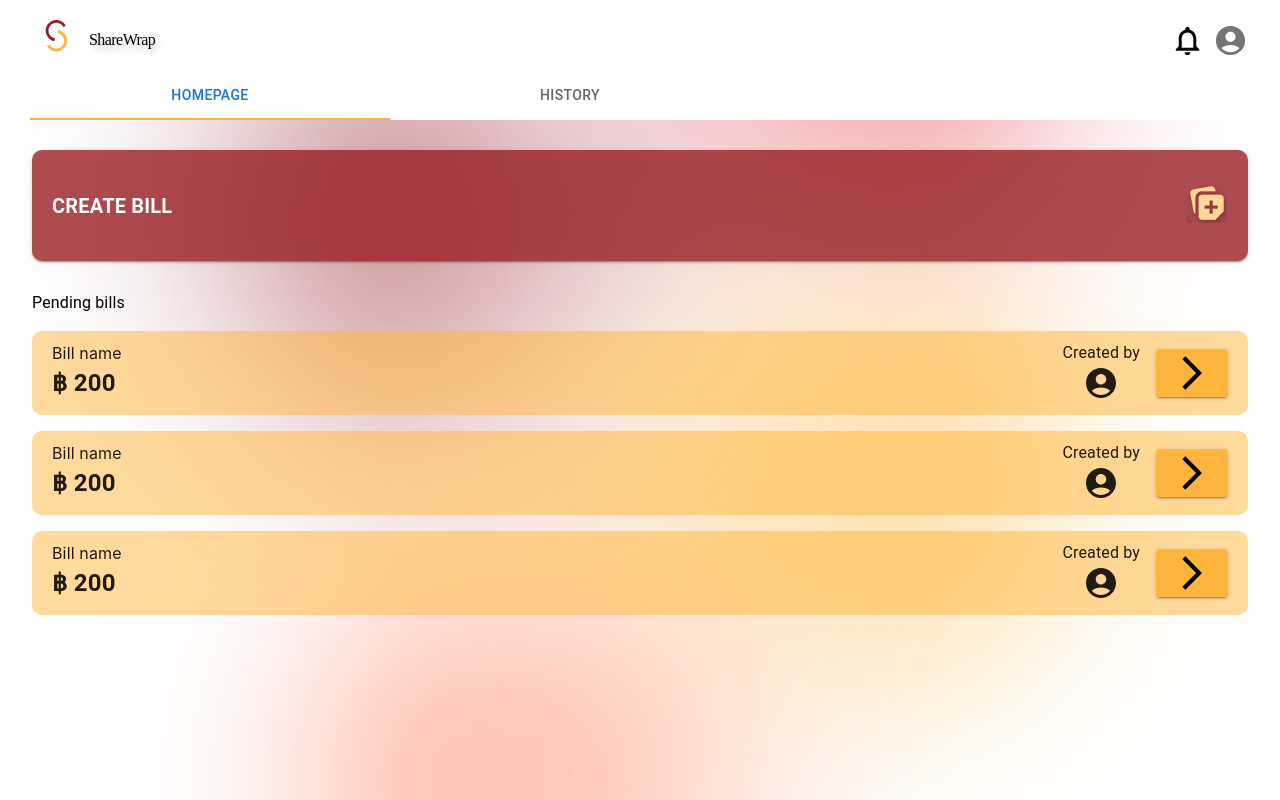
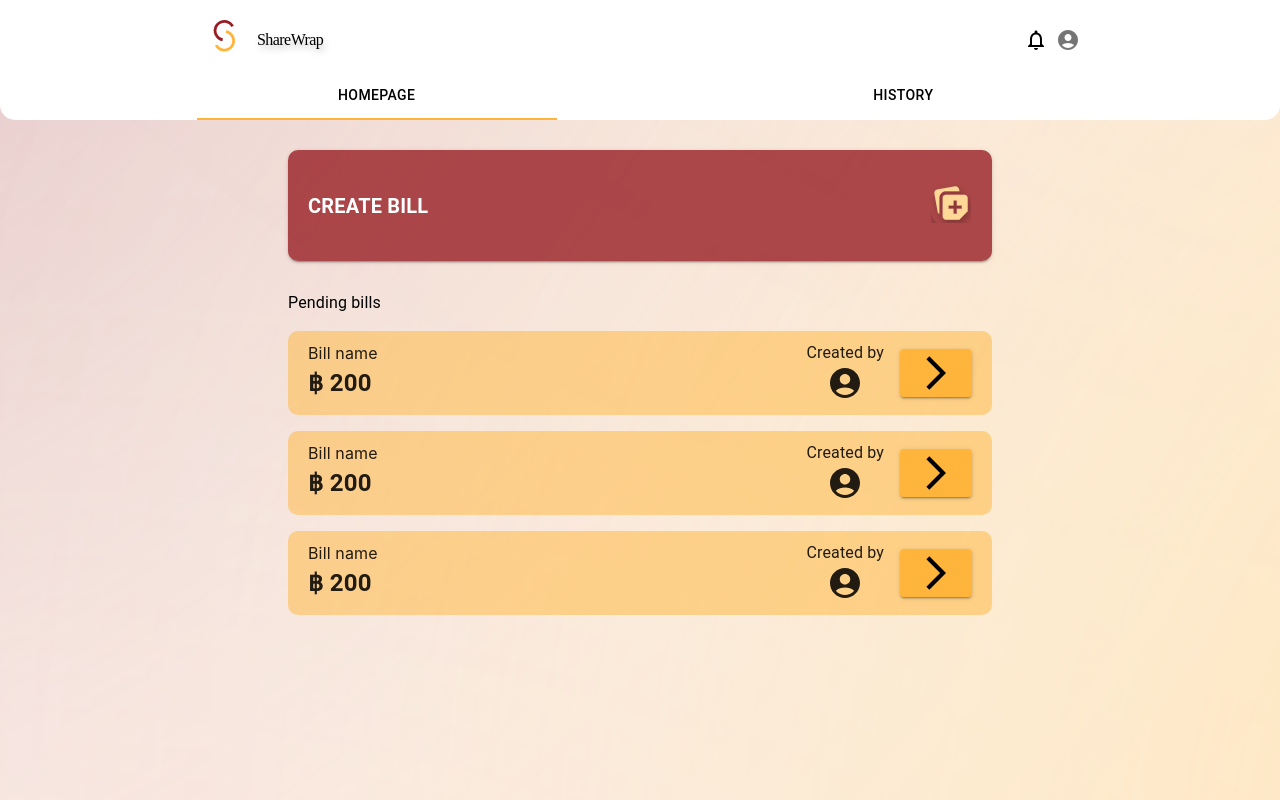
Before and after one commit to doungnapat27/ShareWrap, a React (Create React App) app: page /home in a window 1280 px wide. Built offline with nearby package versions, Linux system fonts and the light colour scheme.

Commit message:
fix css of home page and navbar
fix css of home page and navbar

```diff
--- a/src/global.css
+++ b/src/global.css
@@ -8,9 +8,18 @@
 body{
   background-image: url('./ui/assets/BG.svg');
   background-repeat: no-repeat;
-  background-size: cover;
+  background-size: 600%;
   height: 100%;
   background-position: center;
   min-height: 100vh;
   background-attachment: fixed;
+  /* width: 100%;
+  display: flex;
+  flex-direction: column;
+  align-items: center;
+  position: absolute;
+  top: 50%;
+  left: 50%;
+  transform: translate(-50%, -50%);
+  max-width: 300; */
 }
--- a/src/ui/modules/components/navbar.jsx
+++ b/src/ui/modules/components/navbar.jsx
@@ -2,6 +2,7 @@ import React from "react";
 import LogoHomepage from "../../assets/logoHomepage.svg"
 import NotificationsNoneIcon from "@mui/icons-material/NotificationsNone";
 import AccountCircle from "@mui/icons-material/AccountCircle";
+import useStyles  from './navbarStyle.jsx';
 
 import {
   AppBar,
@@ -12,37 +13,19 @@ import {
 } from "@mui/material";
 
 function Navbar() {
+
+  const classes = useStyles();
   return (
     <Box sx={{ flexGrow: 1 }}>
-      <AppBar
-        position="static"
-        elevation={0}
-        sx={{ backgroundColor: "#fff", paddingTop: '8px' }}>
+      <AppBar position="static" elevation={0} className={classes.appBarStyle}>
         <Toolbar>
           <img src={LogoHomepage} alt="Logo" />
-          <Typography
-            variant="h6"
-            component="div"
-            sx={{
-              flexGrow: 1,
-              color: "#000",
-              textShadow: "2px 4px 7px rgba(0, 0, 0, 0.25)",
-              fontWeight: 400,
-              fontSize: "16px",
-              letterSpacing: "-0.56px",
-              fontFamily: "Arial Rounded MT",
-            }}
-          >
+          <Typography variant="h6" component="div" className={classes.title}>
             ShareWrap
           </Typography>
-          <NotificationsNoneIcon
-            sx={{
-              color: "#000",
-              fontSize: 35,
-            }}
-          />
+          <NotificationsNoneIcon className={classes.notificationIcon} />
           <IconButton>
-            <AccountCircle sx={{ fontSize: 35 }} />
+            <AccountCircle className={classes.accountCircle} />
           </IconButton>
         </Toolbar>
       </AppBar>
--- /dev/null
+++ b/src/ui/modules/components/navbarStyle.jsx
@@ -0,0 +1,44 @@
+import { makeStyles } from '@mui/styles';
+function addImportant(styles) {
+    return Object.fromEntries(
+      Object.entries(styles).map(([key, value]) => [key, `${value} !important`])
+    );
+  }
+const useStyles = makeStyles({
+
+  appBarStyle: {
+    backgroundColor: "#fff !important",
+    paddingTop: '8px',
+    '& .MuiToolbar-root' :{
+        '@media (min-width: 601px) and (max-width: 1024px)': {
+            paddingLeft: '15%',
+            paddingRight: '15%',
+        },
+        '@media (min-width: 1025px)': {
+            paddingLeft: '15%',
+            paddingRight: '15%',
+        },
+    },
+
+  },
+  title: addImportant({
+    flexGrow: 1,
+    color: "#000",
+    textShadow: "2px 4px 7px rgba(0, 0, 0, 0.25)",
+    fontWeight: 400,
+    fontSize: "16px",
+    letterSpacing: "-0.56px",
+    fontFamily: "Arial Rounded MT",
+  }),
+  notificationIcon: addImportant({
+    color: "#000",
+    fontSize: 35,
+  }),
+  accountCircle: addImportant({
+    fontSize: 35,
+  }),
+
+});
+
+
+export default useStyles
--- a/src/ui/pages/home/ui/components/homeTab/homeTab.jsx
+++ /dev/null
@@ -1,25 +0,0 @@
-import { makeStyles } from '@mui/styles';
-
-const useStyles = makeStyles({
-  conainer: {
-    wisth: '100%'
-  },
-  tabContainer: {
-    borderBottom: 1,
-    borderColor: "divider",
-    borderBottomLeftRadius: "15px",
-    borderBottomRightRadius: "15px",
-    backgroundColor: "#fff",
-  },
-  centerTab: {
-    flex: 1,
-    width: '50%',
-  },
-  typoStyle: {
-    fontFamily: "Inter",
-    fontWeight: "700",
-    fontSize: "20px",
-  }
-})
-
-export default useStyles
--- /dev/null
+++ b/src/ui/pages/home/ui/components/homeTab/hometabStyle.jsx
@@ -0,0 +1,66 @@
+import { makeStyles } from '@mui/styles';
+function addImportant(styles) {
+  return Object.fromEntries(
+    Object.entries(styles).map(([key, value]) => [key, `${value} !important`])
+  );
+}
+const useStyles = makeStyles({
+
+  cover: {
+    width: '100%',
+    height: '100%',
+    display: 'flex',
+    flexDirection: 'column',
+    alignItems: 'center',
+    justifyContent: 'flex-start',
+  },
+  container: {
+    width: '100%',
+    display: 'flex',
+    flexDirection: 'column',
+    alignItems: 'stretch',
+
+  },
+  tabContainer: {
+    display: 'flex',
+    justifyContent: 'center',
+    flexDirection: 'column',
+    alignItems: 'stretch',
+    borderColor: "divider",
+    borderBottomLeftRadius: "15px",
+    borderBottomRightRadius: "15px",
+    backgroundColor: "#ffffff",
+    '& .MuiTabs-flexContainer':{
+      display: 'flex',
+      justifyContent: 'space-evenly',
+      flexDirection: 'row',
+      alignItems: 'center',
+    },
+    width: '100%',
+  },
+
+  containerInfo:{
+    width: '100%',
+    display: 'flex',
+    flexDirection: 'column',
+    alignItems: 'stretch',
+    '@media (min-width: 601px) and (max-width: 1024px)': {
+      width: '70%',
+    },
+    '@media (min-width: 1025px)': {
+      width: '60%',
+    },
+  },
+  centerTab: addImportant({
+    flex: 1,
+    width: '50%',
+    color: 'black',
+  }),
+  typoStyle: {
+    fontFamily: "Inter",
+    fontWeight: "700",
+    fontSize: "20px",
+  },
+})
+
+export default useStyles
--- a/src/ui/pages/home/ui/components/homeTab/hometap.jsx
+++ b/src/ui/pages/home/ui/components/homeTab/hometap.jsx
@@ -1,7 +1,7 @@
 import React, { useState } from "react";
 import PropTypes from "prop-types";
 import { Tabs, Tab, TabList, Typography, Box } from "@mui/material";
-import useStyles from "./homeTab";
+import useStyles from "./hometabStyle";
 
 import CreateBill from "../createBill";
 import Bill from "../bill";
@@ -28,16 +28,18 @@ function HomeTab() {
     setValue(newValue);
   };
   return (
-    <Box className={classes.conainer}>
-      <Box
-        className={classes.tabContainer}
-      >
+    <Box className={classes.cover}>
+      <Box className={classes.container}>
+        <Box className={classes.tabContainer}>
           <Tabs
             value={value}
             onChange={handleChange}
+            className={classes.tabsStyle}
             sx={{ padding: "0 30px" }}
             TabIndicatorProps={{
-            sx: { background: "#FFB53B" },
+              sx: {
+                background: "#FFB53B" ,
+              },
             }}
           >
             <Tab
@@ -52,6 +54,8 @@ function HomeTab() {
             />
           </Tabs>
         </Box>
+        <Box className={classes.cover}>
+          <Box className={classes.containerInfo}>
             <TabPanel value={value} index={0}>
               <Box>
                 <CreateBill />
@@ -69,6 +73,9 @@ function HomeTab() {
               Item two
             </TabPanel>
           </Box>
+        </Box>
+      </Box>
+    </Box>
   );
 }
 
```
Also changed, not shown: 1 other file (tests, documents, lock files or other folders). Lines whose indentation alone changed are shown as unchanged.
